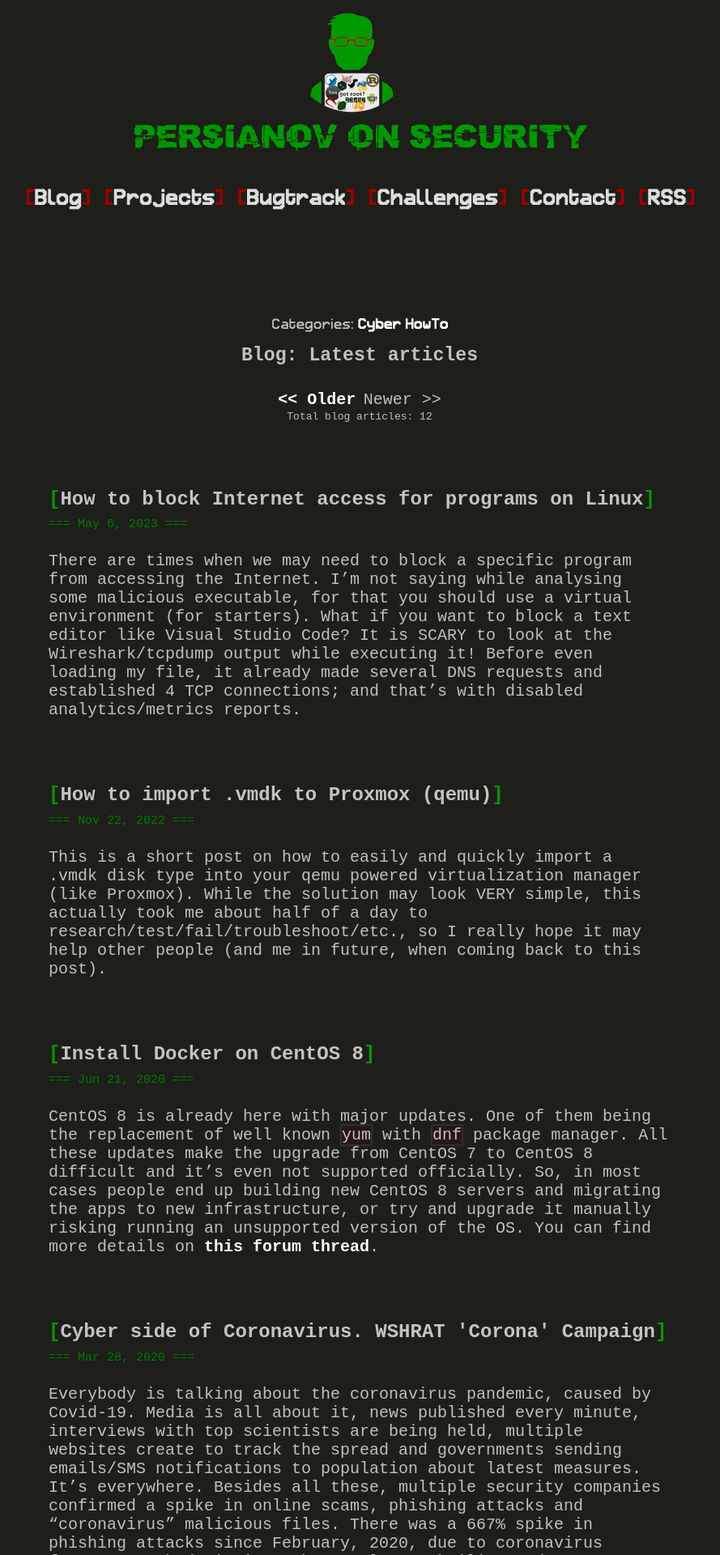
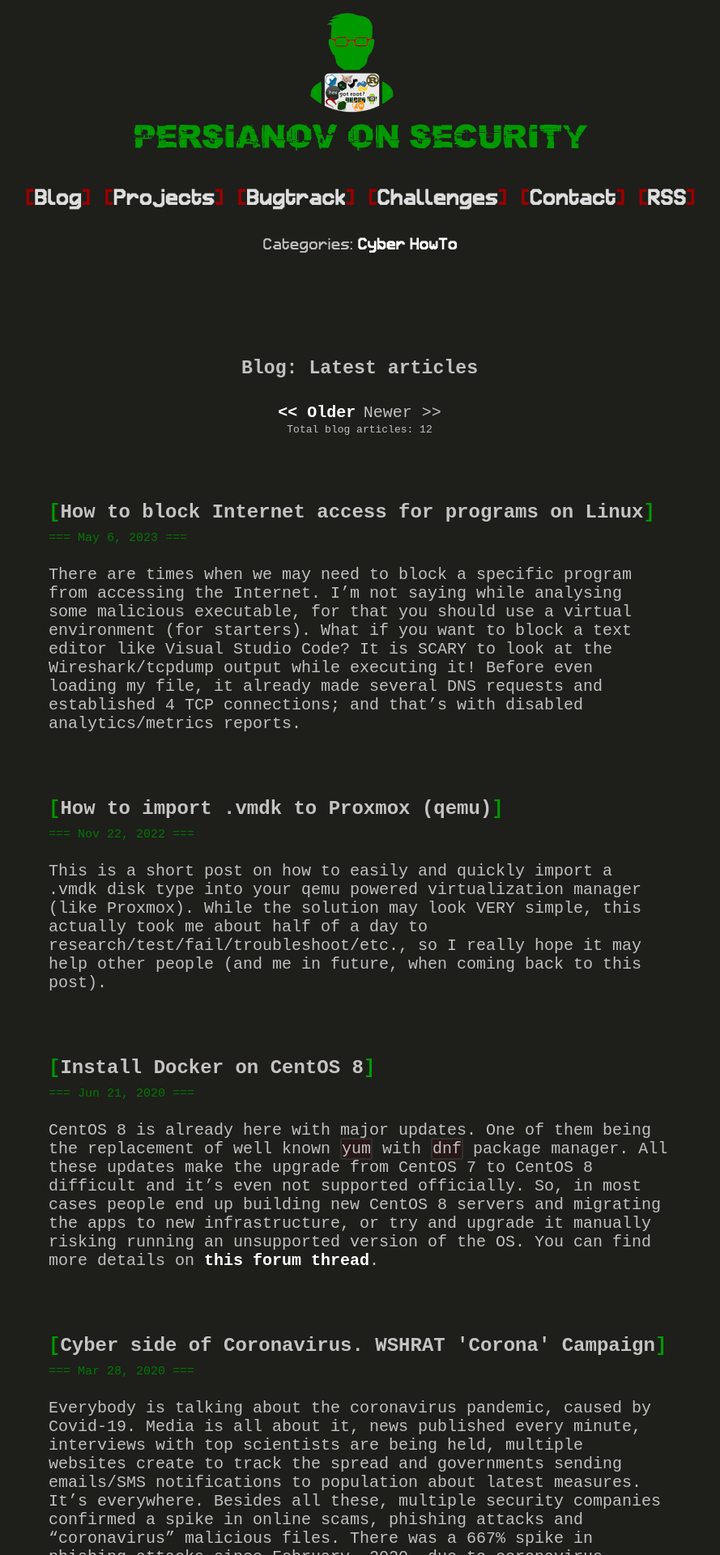
Before and after one commit to num1r0/num1r0.github.io, a Jekyll site: the page built from index.html, in a window 1280 px wide. Shown: the top 1920 px of the page at 81% size, without its empty margins (196-1085 px from the left). Built offline with Jekyll 4.4.1, drawn with Linux system fonts in a browser that asks for light colours; the list of posts is cut into pages by our own code.

Commit message:
css changes to adjust the categories nav

```diff
--- a/_layouts/default.html
+++ b/_layouts/default.html
@@ -41,7 +41,7 @@
         <a href="/contact-me.html"><span class="red" title="Contact me">[</span>Contact<span class="red">]</span></a>
         <a href="/feed.xml"><span class="red" title="RSS Feed">[</span>RSS<span class="red">]</span></a>
     </div>
-    <div class="center">
+    <div class="top_nav_categories center">
         Categories:
         {% assign pages_list = site.pages %}
         {% for node in pages_list %}
--- a/css/styles.css
+++ b/css/styles.css
@@ -27,7 +27,7 @@ body {
     align-self: center;
     text-align: center;
     font-size: 1.5em;
-    margin-bottom: 130px;
+    margin-bottom: 30px;
     margin-top: 30px;
 }
 .top_nav a {
@@ -35,6 +35,14 @@ body {
     margin-left: 5px;
     color: #dddddd;
     text-decoration: none;
+}
+.top_nav_categories {
+    float: none;
+    align-self: center;
+    text-align: center;
+    font-size: 1.1em;
+    margin-bottom: 130px;
+    margin-top: 30px;
 }
 a {
     text-decoration: none;
```
